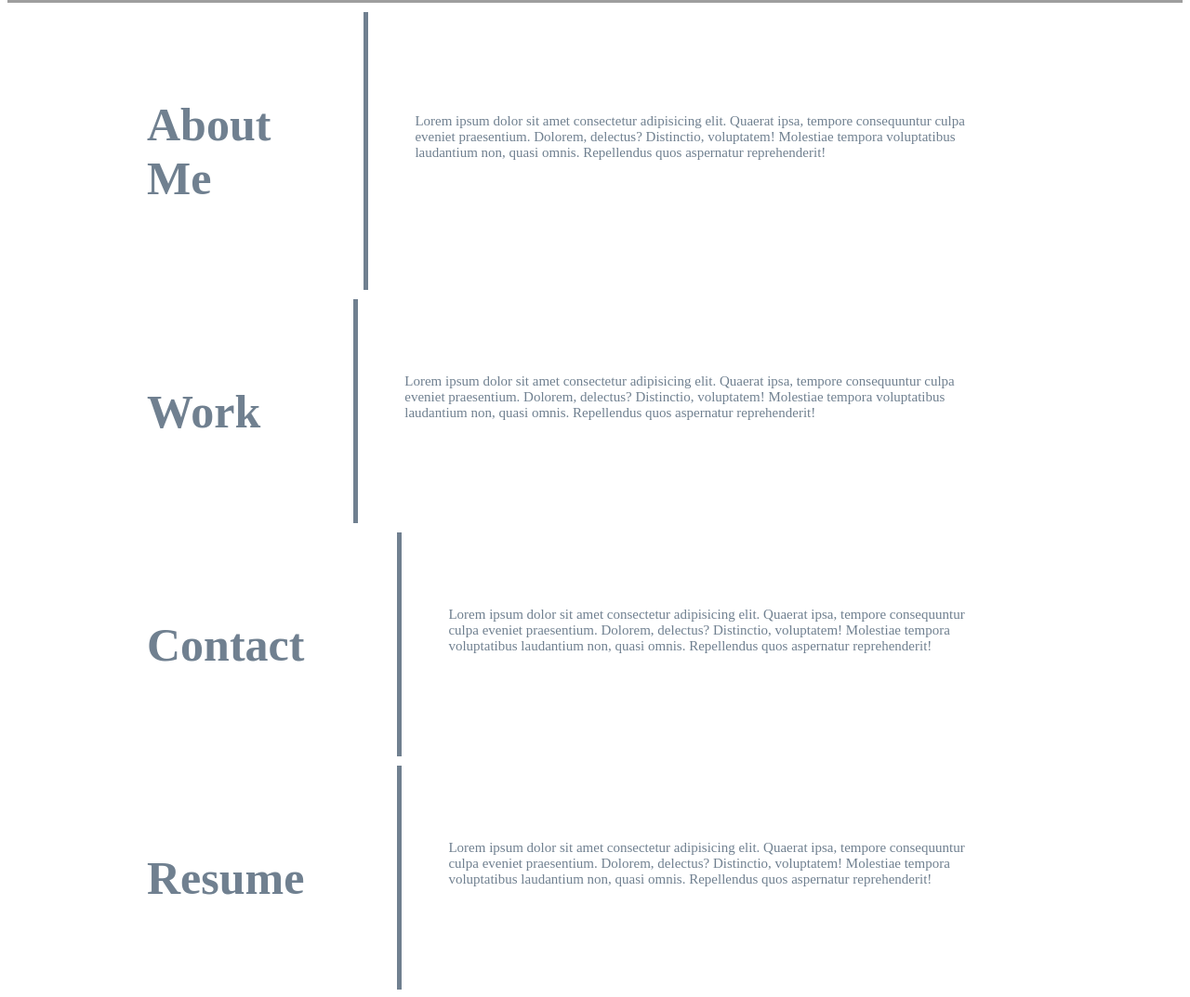
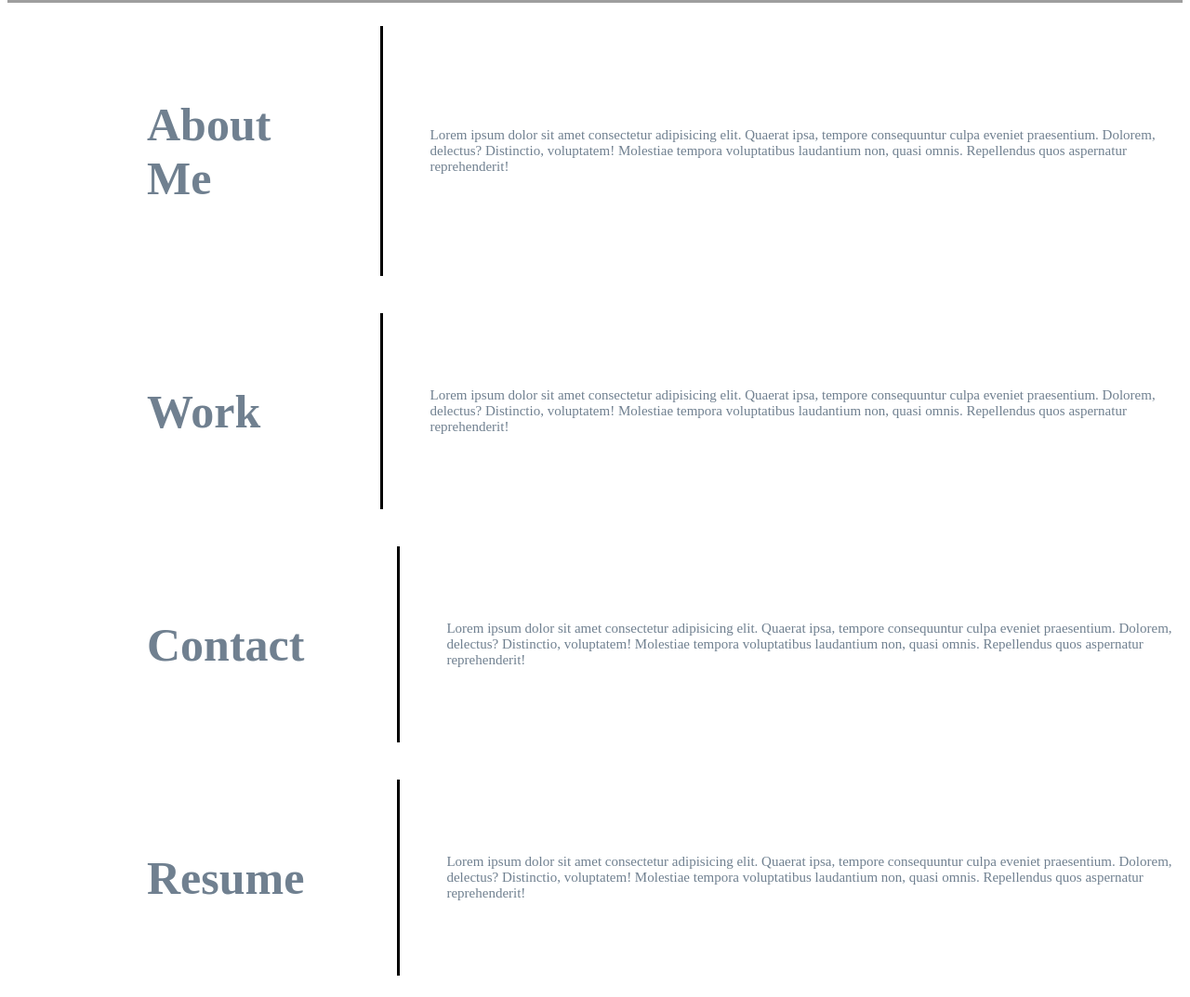
Before and after one commit to Zachduty/homework-02, a plain HTML site: page index.html in a window 1280 px wide. Shown: the part 210-1283 px from the top of the page at 93% size. Drawn offline with Linux system fonts and the light colour scheme; grey boxes are pictures that could not be loaded.

Commit message:
final changes... for now

```diff
--- a/assets/stylesheet.css
+++ b/assets/stylesheet.css
@@ -22,30 +22,6 @@ header {
     text-decoration: none;
   }
 
-  /* .flex-container {
-    display: flex;
-    flex-direction: column;
-    width: 25%;
-    padding-left: 5px;
-    font-size: x-large;
-    float: left;
-    color: whitesmoke;
-    background-color: slategray;
-    flex-wrap: wrap;
-
-  } */
-
-  .row-para {
-    display: flex;
-    justify-content: center;
-    box-sizing: border-box;
-    /* width: 100%; */
-    padding-left: 50px;
-    font-size: 15px;
-    color: slategray;
-    /* flex-wrap: wrap; */
-
-  }
 
   #banner {
     width: 100%;
@@ -67,7 +43,7 @@ header {
 
   }
 
-   #aboutme  {
+   .aboutme  {
     font-size: 25px;
     color: slategray;
     display: flex;
@@ -77,44 +53,55 @@ header {
 
   }
 
-  #para-box {
+  .row-para {
     display: flex;
+    justify-content: center;
+    box-sizing: border-box;
+    padding-left: 50px;
+    font-size: 15px;
+    color: slategray;
     flex-direction: column;
     justify-content: center;
+    border-left: 3px solid black;
+
   }
 
+
   .section {
-    display: flex;
-    /* flex-direction: column; */
-    /* margin-left: 10px;
-    margin-top: 50px; */
+    width: 100%;
   }
 
-  .h2box {
-    display: inline-flex;
-    flex-direction: column;
 
-    width: 500px;
-    border-right: 5px solid;
+  .row-title {
+    width: 25%;
+    padding: 50px 100px;
+    font-size: 50px;
   }
 
-  .row-title {
-    /* border-right: 5px solid; */
-    max-width: 250px;
-    padding: 50px 100px;
-    /* flex-wrap: wrap; */
-  }
-
-  .sectioncontainer {
+  .sectionContainer {
     margin-left: 50px;
     margin-top: 10px;
     display: flex;
     align-items: center;
     justify-content: center;
-    flex-direction: column;
+    /* flex-direction: column; */
 
   }
 
-  #work-title {
-    font-size: 50px;
+
+@media screen and (max-width:375px) {
+  .sectioncontainer {
+    flex-wrap: wrap;
+
   }
+
+  .row-title {
+    width: 100%;
+
+  }
+  .row-para {
+    width:100%;
+
+  }
+
+}
--- a/index.html
+++ b/index.html
@@ -12,10 +12,10 @@
         <h1>Zach Duty</h1>
         <nav>
           <ul>
-            <a href="#"><li>About Me</li></a>
-            <a href="#"><li>Work</li></a>
-            <a href="#"><li>Contact</li></a>
-            <a href="#"><li>Resume</li></a>
+            <a href="#aboutme"><li>About Me</li></a>
+            <a href="#work"><li>Work</li></a>
+            <a href="#contact"><li>Contact</li></a>
+            <a href="#resume"><li>Resume</li></a>
 
           </ul>
         </nav>
@@ -26,95 +26,41 @@
         </span>
       </section>
       <main>
-        <!-- <section class="section">
-            <h2 id="About Me" class="sectiontitle">About Me</h2>
-            <div class="sectioncontainer">
-              <p>Lorem ipsum dolor sit amet consectetur adipisicing elit. Officia voluptatem aspernatur odit
-                   quis, accusantium eius placeat, ex doloremque tempora, reiciendis in possimus voluptas dolor.
-                   Eum odit magni nemo quam aperiam.</p>
-                   <p>
-                       Lorem ipsum dolor sit amet consectetur adipisicing elit. Sint harum quam velit amet e
-                       xpedita nihil iure dolores pariatur, beatae atque ducimus necessitatibus eaque doloribus facere. Iste amet sit qui mollitia.
-                   </p>
+          <div class="section">
+
+              <div class="sectionContainer">
+                  <section id="aboutme" class="aboutme">
+                      <h2 class="row-title"> About Me </h2>
+                      <p class="row-para">Lorem ipsum dolor sit amet consectetur adipisicing elit. Quaerat ipsa, tempore consequuntur culpa eveniet praesentium. Dolorem, delectus? Distinctio, voluptatem! Molestiae tempora voluptatibus laudantium non, quasi omnis. Repellendus quos aspernatur reprehenderit!</p>
+                  </section>
+              </div>
+
+
+            <div class="sectionContainer">
+                <section id="work" class="aboutme">
+                    <h2 class="row-title"> Work </h2>
+                    <p class="row-para">Lorem ipsum dolor sit amet consectetur adipisicing elit. Quaerat ipsa, tempore consequuntur culpa eveniet praesentium. Dolorem, delectus? Distinctio, voluptatem! Molestiae tempora voluptatibus laudantium non, quasi omnis. Repellendus quos aspernatur reprehenderit!</p>
+                </section>
             </div>
-        </section>
-          <section class="section">
-            <h2 id="Work" class="sectiontitle">Work</h2>
-            <div class="sectioncontainer">
-                <p>Lorem ipsum dolor sit amet consectetur, adipisicins provident deleniti eaque similique, n
-                    ulla ipsa nesciunt ipsum.</p>
-                    <p>
 
-                    </p>
+
+            <div class="sectionContainer">
+                <section id="contact" class="aboutme">
+                    <h2 class="row-title"> Contact </h2>
+                    <p class="row-para">Lorem ipsum dolor sit amet consectetur adipisicing elit. Quaerat ipsa, tempore consequuntur culpa eveniet praesentium. Dolorem, delectus? Distinctio, voluptatem! Molestiae tempora voluptatibus laudantium non, quasi omnis. Repellendus quos aspernatur reprehenderit!</p>
+                </section>
+            </div>
+
+
+            <div class="sectionContainer">
+                <section id="resume" class="aboutme">
+                    <h2 class="row-title"> Resume </h2>
+                    <p class="row-para">Lorem ipsum dolor sit amet consectetur adipisicing elit. Quaerat ipsa, tempore consequuntur culpa eveniet praesentium. Dolorem, delectus? Distinctio, voluptatem! Molestiae tempora voluptatibus laudantium non, quasi omnis. Repellendus quos aspernatur reprehenderit!</p>
+                </section>
+            </div>
         </div>
 
-        <section class="section">
-            <h2 id="Contact" class="sectiontitle">Contact</h2>
-            <div class="sectioncontainer">
-                <p>Lorem ipsum dolor sit amet consectetur, adipisicins provident deleniti eaque similique, n
-                    ulla ipsa nesciunt ipsum.</p>
 
-
-          </section>
-
-          </section> -->
-          <!-- how paul would frame it -->
-          <div class="section">
-              <div class="sectioncontainer">
-                  <section id="aboutme">
-                      <div class= "h2box">
-                      <h2 class="row-title" id="work-title">About Me</h2></div>
-                      <div id= "para-box"
-                      <p class="row-para">Lorem ipsum dolor sit amet consectetur adipisicing elit. Quaerat ipsa, tempore consequuntur culpa eveniet praesentium. Dolorem, delectus? Distinctio, voluptatem! Molestiae tempora voluptatibus laudantium non, quasi omnis. Repellendus quos aspernatur reprehenderit!</p></div>
-                  </section>
-              </div>
-              <div class="row">
-                <h2 class="row-title" id="contact-title"></h2>
-              </div>
-              <div class="row"></div>
-          </div>
-          <div class="section">
-            <div class="sectioncontainer">
-                <section id="aboutme">
-                    <div class= "h2box">
-                    <h2 class="row-title" id="work-title">Work   </h2></div>
-                    <div id= "para-box"
-                    <p class="row-para">Lorem ipsum dolor sit amet consectetur adipisicing elit. Quaerat ipsa, tempore consequuntur culpa eveniet praesentium. Dolorem, delectus? Distinctio, voluptatem! Molestiae tempora voluptatibus laudantium non, quasi omnis. Repellendus quos aspernatur reprehenderit!</p></div>
-                </section>
-            </div>
-            <div class="row">
-              <h2 class="row-title" id="contact-title"></h2>
-            </div>
-            <div class="row"></div>
-        </div>
-        <div class="section">
-            <div class="sectioncontainer">
-                <section id="aboutme">
-                    <div class= "h2box">
-                    <h2 class="row-title" id="work-title">Contact</h2></div>
-                    <div id= "para-box"
-                    <p class="row-para">Lorem ipsum dolor sit amet consectetur adipisicing elit. Quaerat ipsa, tempore consequuntur culpa eveniet praesentium. Dolorem, delectus? Distinctio, voluptatem! Molestiae tempora voluptatibus laudantium non, quasi omnis. Repellendus quos aspernatur reprehenderit!</p></div>
-                </section>
-            </div>
-            <div class="row">
-              <h2 class="row-title" id="contact-title"></h2>
-            </div>
-            <div class="row"></div>
-        </div>
-        <div class="section">
-            <div class="sectioncontainer">
-                <section id="aboutme">
-                    <div class= "h2box">
-                    <h2 class="row-title" id="work-title">Resume</h2></div>
-                    <div id= "para-box"
-                    <p class="row-para">Lorem ipsum dolor sit amet consectetur adipisicing elit. Quaerat ipsa, tempore consequuntur culpa eveniet praesentium. Dolorem, delectus? Distinctio, voluptatem! Molestiae tempora voluptatibus laudantium non, quasi omnis. Repellendus quos aspernatur reprehenderit!</p></div>
-                </section>
-            </div>
-            <div class="row">
-              <h2 class="row-title" id="contact-title"></h2>
-            </div>
-            <div class="row"></div>
-        </div>
 
 
 
```
